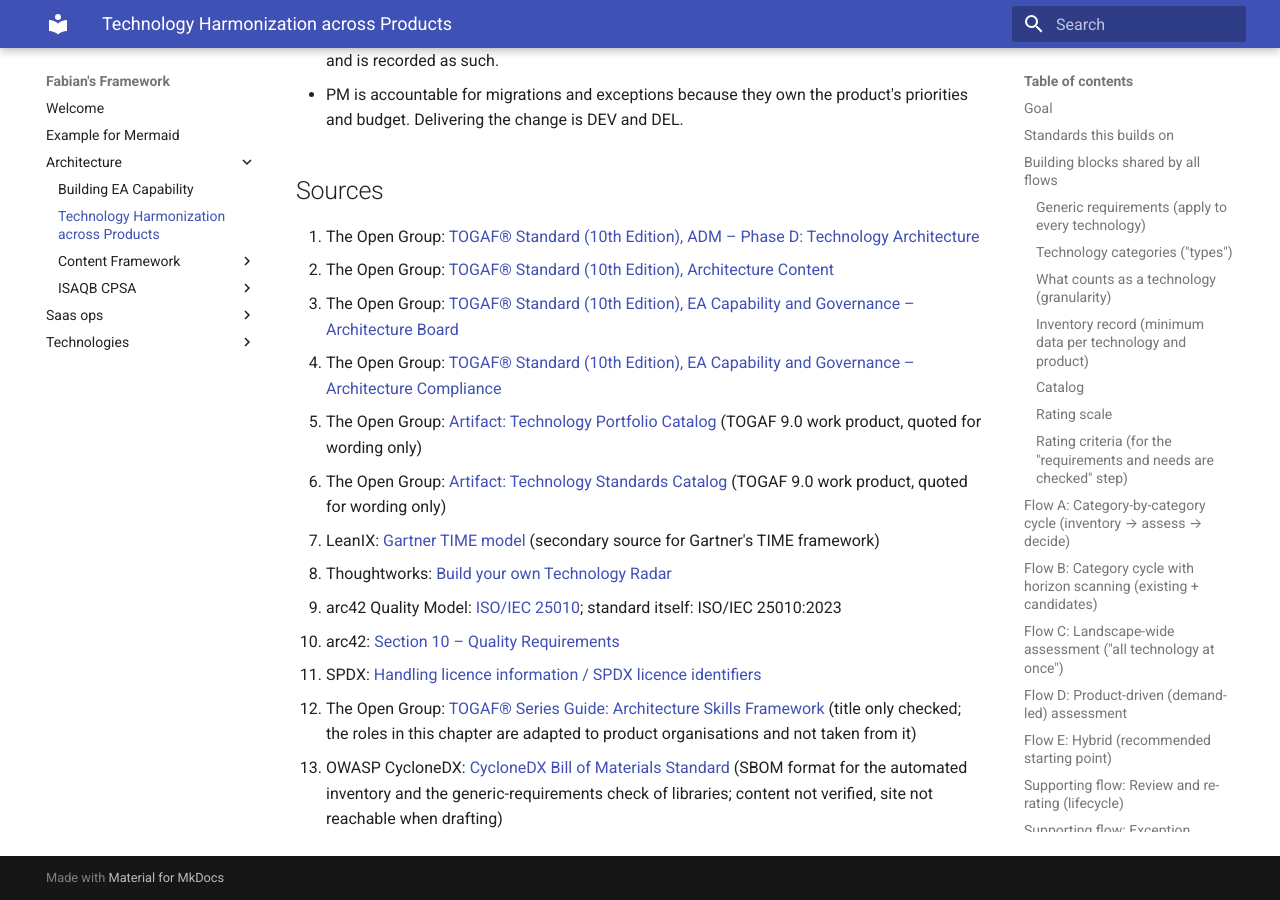
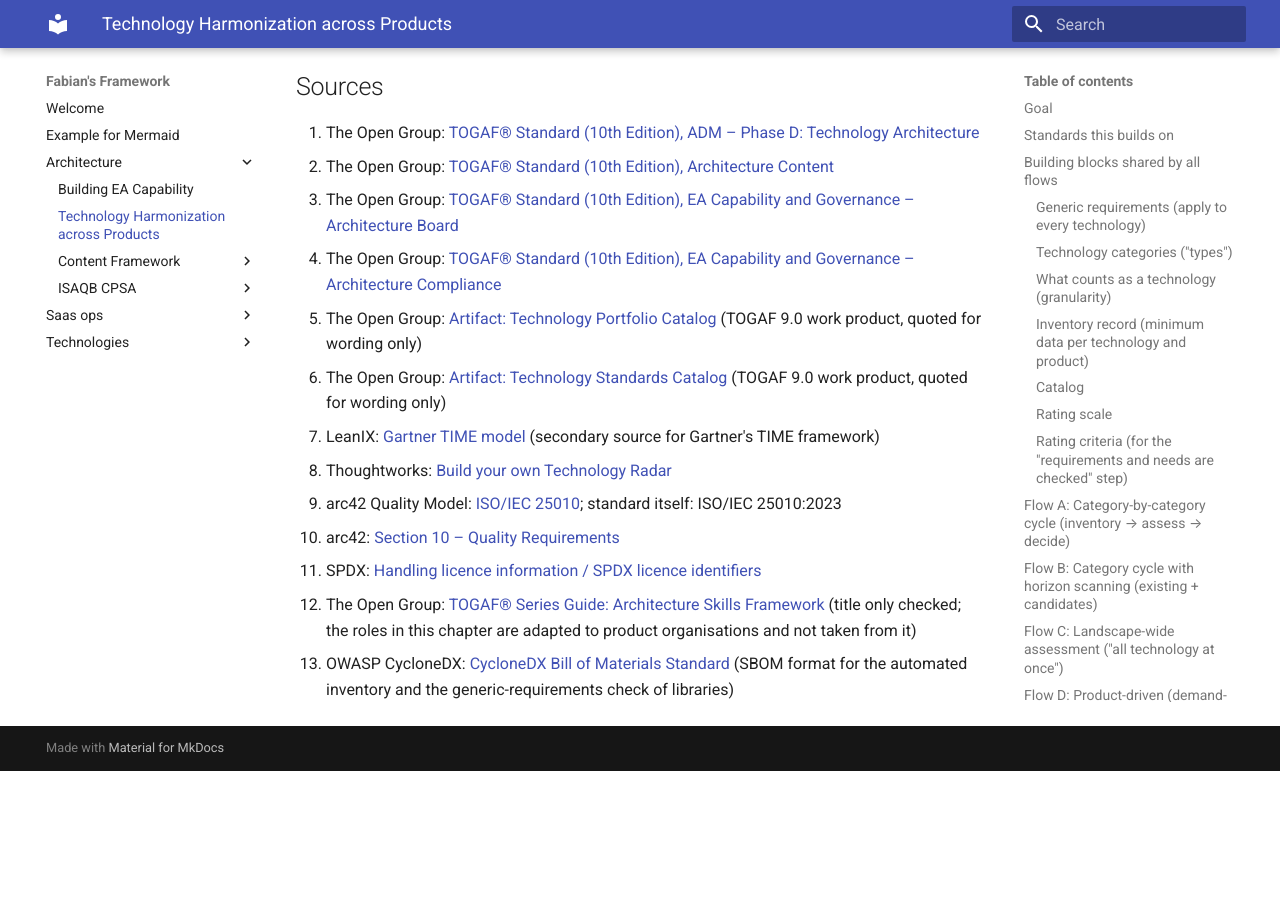
Before and after one commit to Kikkirej/framework, an MkDocs documentation site: the page built from docs/Architecture/technology-harmonization.md, in a window 1280 px wide and 900 px high, scrolled down 29396 px. Built offline with MkDocs 1.6.1 and Material for MkDocs 9.7.7, drawn with Linux system fonts in a browser that asks for light colours; after the commit the page ends 30167 px from its top, so only the background shows below that; some of the changed text lies outside the part shown.

Commit message:
📝 technology harmonization: remove draft status, CycloneDX source verified
Co-Authored-By: Claude Opus 5.5 <noreply@anthropic.com>
Claude-Session: https://claude.ai/code/session_01GahJNn6iYsrGnBC7qMAnzw

```diff
--- a/docs/Architecture/technology-harmonization.md
+++ b/docs/Architecture/technology-harmonization.md
@@ -1,7 +1,4 @@
 # Technology Harmonization across Products
-
-!!! note "Status: Draft / proposal"
-    This chapter is a planning document. It proposes processes, it does not yet describe an established practice.
 
 !!! info "Made with Claude"
     This chapter was drafted with the help of Claude (AI assistant by Anthropic) and then reviewed and decided on by the author. Sources were checked as far as stated in the [source list](#sources); verify citations before relying on them.
@@ -687,4 +684,4 @@ Notes:
 10. arc42: [Section 10 – Quality Requirements](https://docs.arc42.org/section-10/)
 11. SPDX: [Handling licence information / SPDX licence identifiers](https://spdx.dev/learn/handling-license-info/)
 12. The Open Group: [TOGAF® Series Guide: Architecture Skills Framework](https://pubs.opengroup.org/togaf-standard/architecture-skills-framework/) (title only checked; the roles in this chapter are adapted to product organisations and not taken from it)
-13. OWASP CycloneDX: [CycloneDX Bill of Materials Standard](https://cyclonedx.org/) (SBOM format for the automated inventory and the generic-requirements check of libraries; content not verified, site not reachable when drafting)
+13. OWASP CycloneDX: [CycloneDX Bill of Materials Standard](https://cyclonedx.org/) (SBOM format for the automated inventory and the generic-requirements check of libraries)
```
